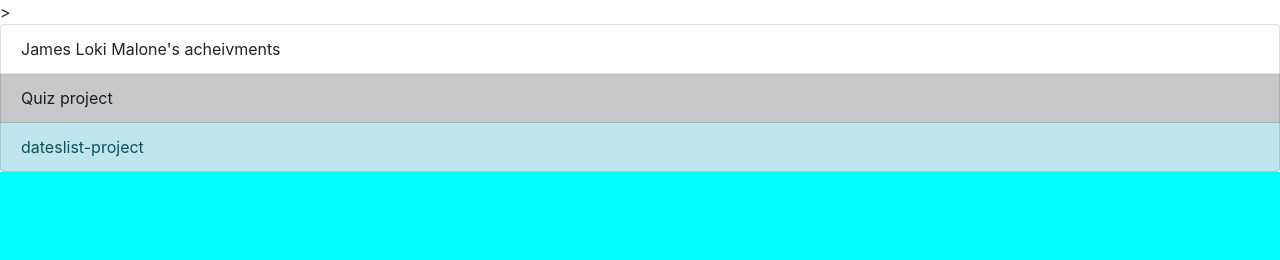
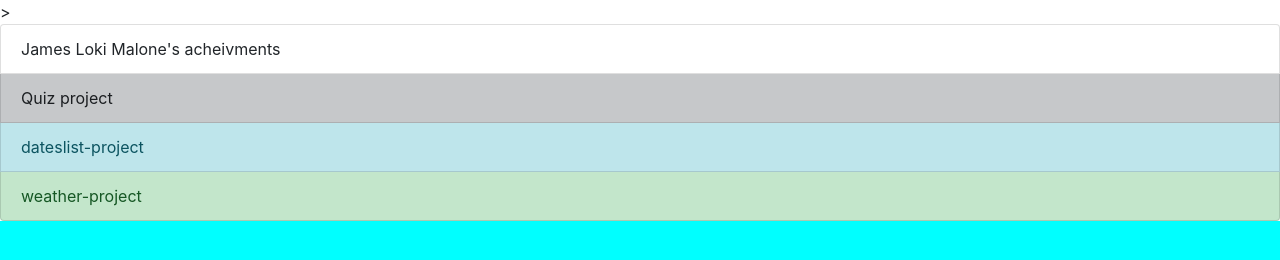
Before and after one commit to Loki-Malone/porfolio2.0, a plain HTML site: page index.html in a window 1280 px wide. Drawn offline with nearby package versions, Linux system fonts and the light colour scheme.

Commit message:
added weather project

```diff
--- a/index.html
+++ b/index.html
@@ -14,6 +14,7 @@
 
         <li class="list-group-item list-group-item-dark">Quiz project</li>
         <li class="list-group-item list-group-item-info">dateslist-project</li>
+        <li class="list-group-item list-group-item-success">weather-project</li>
 
       </ul>
 </body>
```
